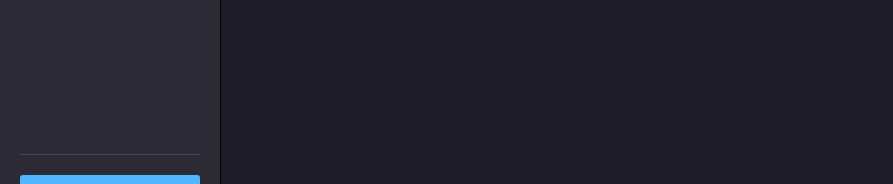
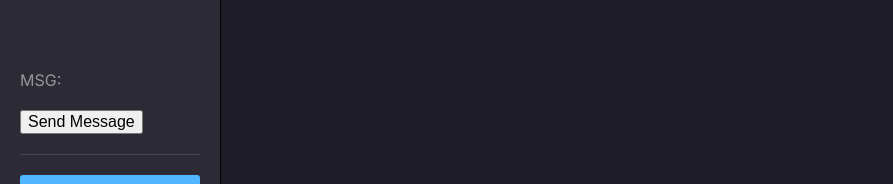
Before and after one commit to cowjuh/tyle, a React (Create React App) app: page /playground/data in a window 1280 px wide. Shown: the part 519-703 px from the top of the page, without its empty margins (0-893 px from the left). Built offline with nearby package versions, Linux system fonts and the light colour scheme; no server answers.

Commit message:
Add websocket testing component to ui

```diff
--- a/src/components/Containers.tsx
+++ b/src/components/Containers.tsx
@@ -46,7 +46,6 @@ const StatesListContainer = styled.div`
   display: flex;
   flex-direction: column;
   gap: 10px;
-  overflow-y: scroll;
 `;
 
 const TileCanvasContainer = styled.div`
--- a/src/components/shared/Sidebar/Sidebar.tsx
+++ b/src/components/shared/Sidebar/Sidebar.tsx
@@ -1,5 +1,11 @@
+import { useEffect, useState } from "react";
 import styled from "styled-components";
 import { emitTileGridObject } from "../../../utils/api";
+import {
+  espSocket,
+  socketReceiveMesage,
+  socketSendMessage,
+} from "../../../utils/socket";
 import { HorizontalDivider } from "../../Containers";
 import { useRouteLocation } from "../../hooks/useRouteLocation";
 import { PlaygroundModeEnum } from "../../types/types";
@@ -8,6 +14,7 @@ import { TextButton } from "../Atoms/TextButton";
 import SidebarDrawMode from "./SidebarDrawMode";
 import SidebarProgramMode from "./SidebarProgramMode";
 import Tabs from "./Tabs";
+import TempComp from "./TempComp";
 
 const SidebarContainer = styled.div`
   border-right: 1px solid black;
@@ -31,6 +38,18 @@ const UpperContainer = styled.div`
 
 const Sidebar = () => {
   const [playgroundRoute] = useRouteLocation();
+  const [message, setMessage] = useState<string>("");
+
+  // useEffect(() => {
+  //   socketReceiveMesage();
+  // });
+
+  useEffect(() => {
+    espSocket.on("receive_message", (data) => {
+      setMessage(data.message);
+    });
+  }, [espSocket]);
+
   const onSync = () => {
     if (window.confirm("This action will reset all your states")) {
       console.log("Sync everything");
@@ -40,8 +59,7 @@ const Sidebar = () => {
   };
 
   const onEmit = () => {
-    console.log("Emitting here");
-    emitTileGridObject();
+    socketSendMessage("Hello from React");
   };
 
   return (
@@ -54,6 +72,8 @@ const Sidebar = () => {
         )}
       </UpperContainer>
       <UpperContainer>
+        <div>MSG: {message}</div>
+        <TempComp />
         <HorizontalDivider />
         <Button onClick={onEmit}>Emit Data</Button>
         <TextButton onClick={onSync}>Sync Tile Grid</TextButton>
--- /dev/null
+++ b/src/components/shared/Sidebar/TempComp.tsx
@@ -0,0 +1,35 @@
+import { useEffect, useState } from "react";
+import { w3cwebsocket as W3CWebSocket } from "websocket";
+import { getLocalStorageItem } from "../../../utils/helpers";
+import { LocalStorageKeys } from "../../types/types";
+
+const client = new W3CWebSocket("ws://192.168.0.41:3001");
+
+const TempComp = () => {
+  const [message, setMessage] = useState("");
+  useEffect(() => {
+    client.onopen = () => {
+      console.log("WebSocket Client Connected");
+    };
+    client.onmessage = (event) => {
+      setMessage(JSON.stringify(event.data));
+    };
+  });
+
+  const sendMessage = () => {
+    const drawModeObj = getLocalStorageItem(
+      LocalStorageKeys.DRAW_MODE_TILE_GRID_LS_OBJ
+    );
+    client.send(JSON.stringify(drawModeObj));
+  };
+  return (
+    <div>
+      <div>{message}</div>
+      <button className="Button" onClick={() => sendMessage()}>
+        Send Message
+      </button>
+    </div>
+  );
+};
+
+export default TempComp;
```
